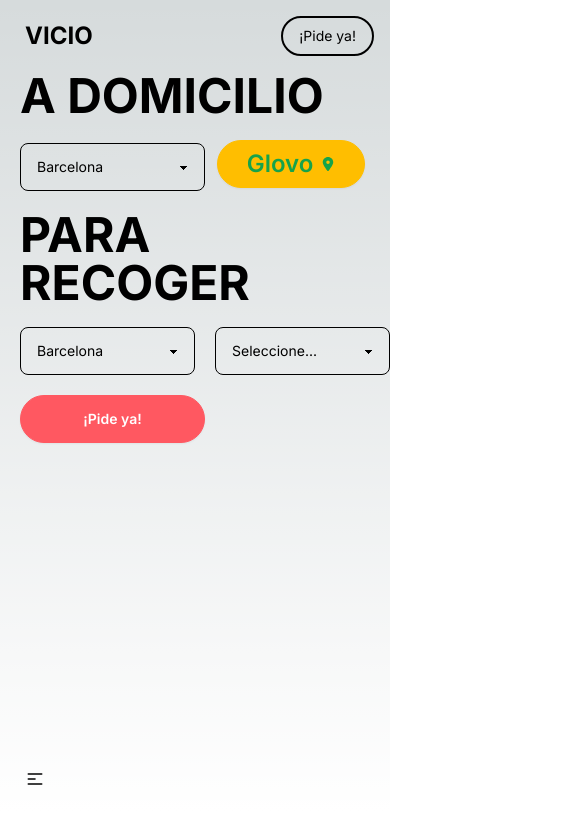
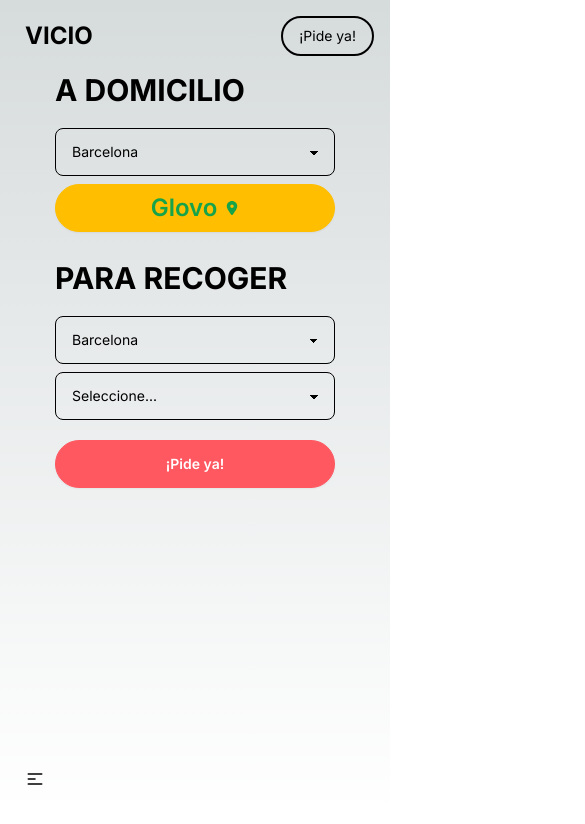
Before and after one commit to Shakib-Shajid/food-website, a Next.js app: page /pida-ya in a window 390 px wide. Shown: the top 824 px of the page, 585 px wide, since content can reach past the window. Built offline with nearby package versions, Linux system fonts and the light colour scheme.

Commit message:
mobile responsive added location page

```diff
--- a/src/app/page.js
+++ b/src/app/page.js
@@ -13,13 +13,13 @@ const page = () => {
       <div className="flex-shrink-0 w-screen md:flex">
         <Banner />
         <Homepage />
-        {/*      <GrabButton />
-        </div>
-        <div className="flex-shrink-0 flex ">
+        <GrabButton />
+      </div>
+      <div className="flex-shrink-0 md:flex ">
           <BagImg />
-          <ORcode />
-          <About />
-          <ShoeBarCode />     */}
+        <ORcode />
+        <About />
+        <ShoeBarCode />
       </div>
     </>
   );
--- a/src/app/pida-ya/page.jsx
+++ b/src/app/pida-ya/page.jsx
@@ -4,11 +4,11 @@ import { FaLocationDot } from "react-icons/fa6";
 
 const page = () => {
     return (
-        <div className='ml-5 space-y-5 relative'>
-            <h2 className='text-5xl font-bold'>A DOMICILIO</h2>
+        <div className='md:ml-5 space-y-5 relative w-[280px] md:w-auto mx-auto'>
+            <h2 className='text-3xl md:text-5xl font-bold'>A DOMICILIO</h2>
 
-            <div>
-                <select className="border border-black bg-transparent select select-bordered w-2/4 mr-3">
+            <div className=''>
+                <select className="border border-black bg-transparent select select-bordered w-full md:w-2/4 md:mr-3">
                     <option selected>Barcelona</option>
                     <option>Madrid</option>
                     <option>Palma de Mallorca</option>
@@ -22,12 +22,12 @@ const page = () => {
                     <option>Zaragoza</option>
                 </select>
 
-            <button className='btn btn-warning w-2/5 rounded-full text-green-600 text-2xl'>Glovo <FaLocationDot className='text-sm'/></button>
+                <button className='btn btn-warning w-full my-2 md:my-0 md:w-2/5 rounded-full text-green-600 text-2xl'>Glovo <FaLocationDot className='text-sm' /></button>
             </div>
 
-            <h2 className='text-5xl font-bold'>PARA RECOGER</h2>
+            <h2 className='text-3xl md:text-5xl font-bold'>PARA RECOGER</h2>
 
-            <div className='flex gap-5'>
+            <div className='space-y-2 md:space-y-0 md:flex gap-5'>
                 <select className="border border-black bg-transparent select select-bordered w-full max-w-xs">
                     <option selected>Barcelona</option>
                     <option>Madrid</option>
@@ -54,9 +54,9 @@ const page = () => {
                     <option>Via Augusta 21, 08006</option>
                 </select>
             </div>
-            <button className='btn btn-error text-white w-2/4 rounded-full '>¡Pide ya!</button>
+            <button className='btn btn-error text-white w-full md:w-2/4 rounded-full '>¡Pide ya!</button>
 
-            <div className="absolute -right-[925px]">
+            <div className="relative md:-right-[925px] hidden md:block">
 
                 <div className=" bg-white overflow-hidden h-full w-[500px] mt-20 " style={{
                     transform: 'rotate(-25deg)'
--- a/src/components/BagImg.jsx
+++ b/src/components/BagImg.jsx
@@ -2,11 +2,12 @@
 
 import Image from 'next/image';
 import React from 'react';
+import { FiArrowUpRight } from 'react-icons/fi';
 
 const BagImg = () => {
   return (
     <div className='relative'>
-      <div className='relative -ml-24' style={{ width: '300px', height: '300px' }}>
+      <div className='relative -ml-24 hidden md:block' style={{ width: '300px', height: '300px' }}>
         {/* Video positioned in the top left and behind the image */}
         <video
           src="https://cdn.prod.website-files.com/6234368c451e783a0caa24f2/64affcf530bd466bf47478ec_VICIO_Logo-Web-transcode.mp4"
@@ -35,11 +36,12 @@ const BagImg = () => {
             width="160"
             height="160"
             alt=""
-            className="absolute -left-20 top-16 z-50"
+            className="absolute -left-20 top-16 z-50 hidden md:block"
           />
         </div>
 
       </div>
+
 
     </div>
   );
--- a/src/components/Fvideo.jsx
+++ b/src/components/Fvideo.jsx
@@ -65,7 +65,7 @@ const Fvideo = () => {
     };
 
     return (
-        <div className='relative '>
+        <div className='relative'>
 
             <div className='grid grid-cols-3 gap-3'>
                 {/* First video container */}
```
Lines whose indentation alone changed are shown as unchanged.
